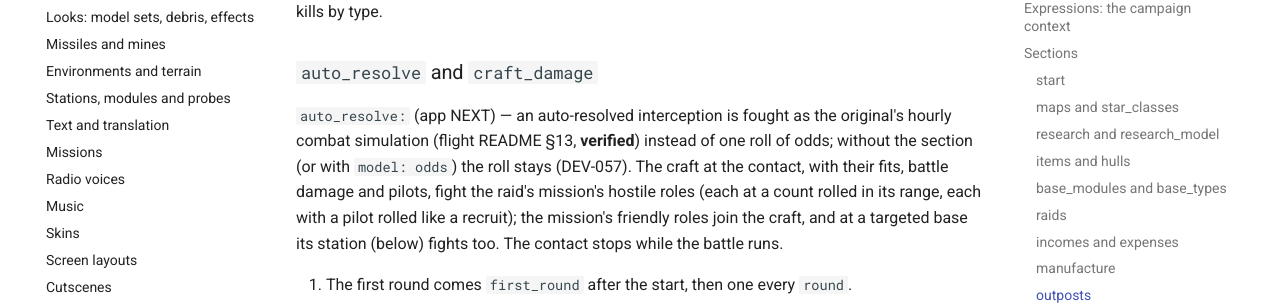
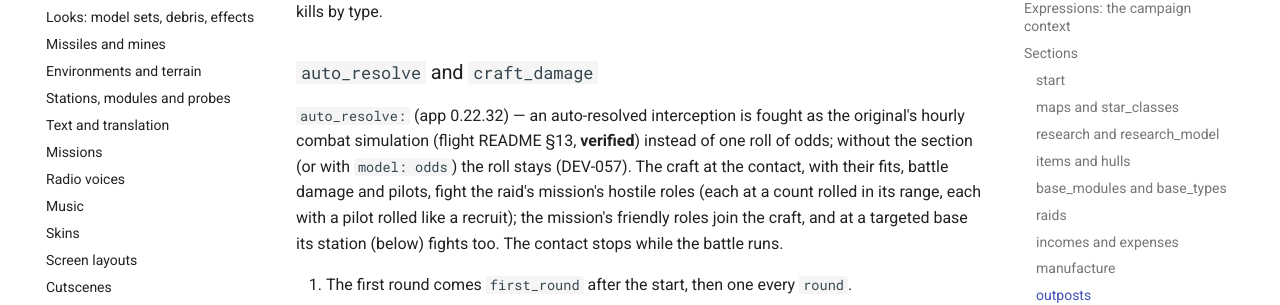
Before and after one commit to bbogovich/OpenInterceptor, an MkDocs documentation site: the page built from docs/modding/strategy.md, in a window 1280 px wide and 900 px high, scrolled down 17972 px. Shown: the part 154-459 px from the top of the window. Built offline with MkDocs 1.6.1 and Material for MkDocs 9.7.7, drawn with Linux system fonts in a browser that asks for light colours; some of the changed text lies outside the part shown.

Commit message:
Docs: app 0.22.32
Co-Authored-By: Claude Opus 5.5 <noreply@anthropic.com>

```diff
--- a/docs/modding/strategy.md
+++ b/docs/modding/strategy.md
@@ -439,7 +439,7 @@ kills by type.
 
 ### `auto_resolve` and `craft_damage`
 
-`auto_resolve:` (app NEXT) — an auto-resolved interception is fought as the original's hourly
+`auto_resolve:` (app 0.22.32) — an auto-resolved interception is fought as the original's hourly
 combat simulation (flight README §13, **verified**) instead of one roll of odds; without the section
 (or with `model: odds`) the roll stays (DEV-057). The craft at the contact, with their fits,
 battle damage and pilots, fight the raid's mission's hostile roles (each at a count rolled in its
@@ -487,7 +487,7 @@ station's C and D and is a module place with those hit points. A base type's
 pool, base D (1,000), A and B drawn from their ranges per battle, its return fire; its hull is
 the base's own `hull` (as damaged and repaired), else `hull` here.
 
-`craft_damage: {persist: true, repair_per_day: 10%}` (app NEXT) — battle damage stays on a craft
+`craft_damage: {persist: true, repair_per_day: 10%}` (app 0.22.32) — battle damage stays on a craft
 (flown or off-screen) and mends at home by `repair_per_day` of each bank's maximum a day; a flown
 battle starts the craft with it.
 
@@ -816,7 +816,7 @@ systems no lane joins are reached in one straight hop. Endurance and stranding a
    counts — and the player wins with p = P² / (P² + E²). The mission's own outcome actions for
    the rolled `win` or `lose` apply as for a flown battle (DEV-057). A won auto-resolve credits
    the kills of the hostile roles only, each at its smallest count (`balance::hostile_count`,
-   app 0.16.15). With an [`auto_resolve:`](#auto_resolve-and-craft_damage) section (app NEXT)
+   app 0.16.15). With an [`auto_resolve:`](#auto_resolve-and-craft_damage) section (app 0.22.32)
    the battle is instead **fought off-screen in game time**, as the original's: the result
    arrives hours later as a notice, the craft keep their damage and lost craft are gone with
    their pilots.
```
Also changed, not shown: docs/implementation/deviations/index.md (+2 -2 lines), docs/implementation/status.md (+2 -2 lines), docs/implementation/testing/unit-tests.md (+1 -1 lines).
